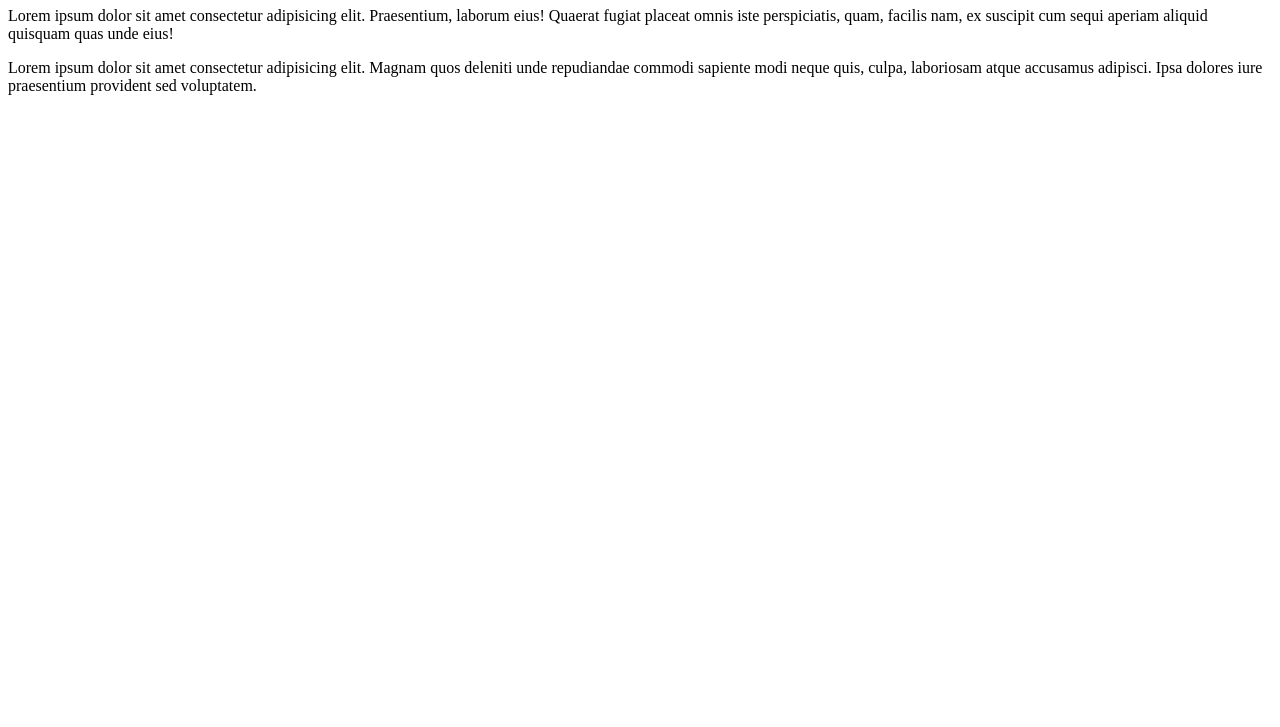
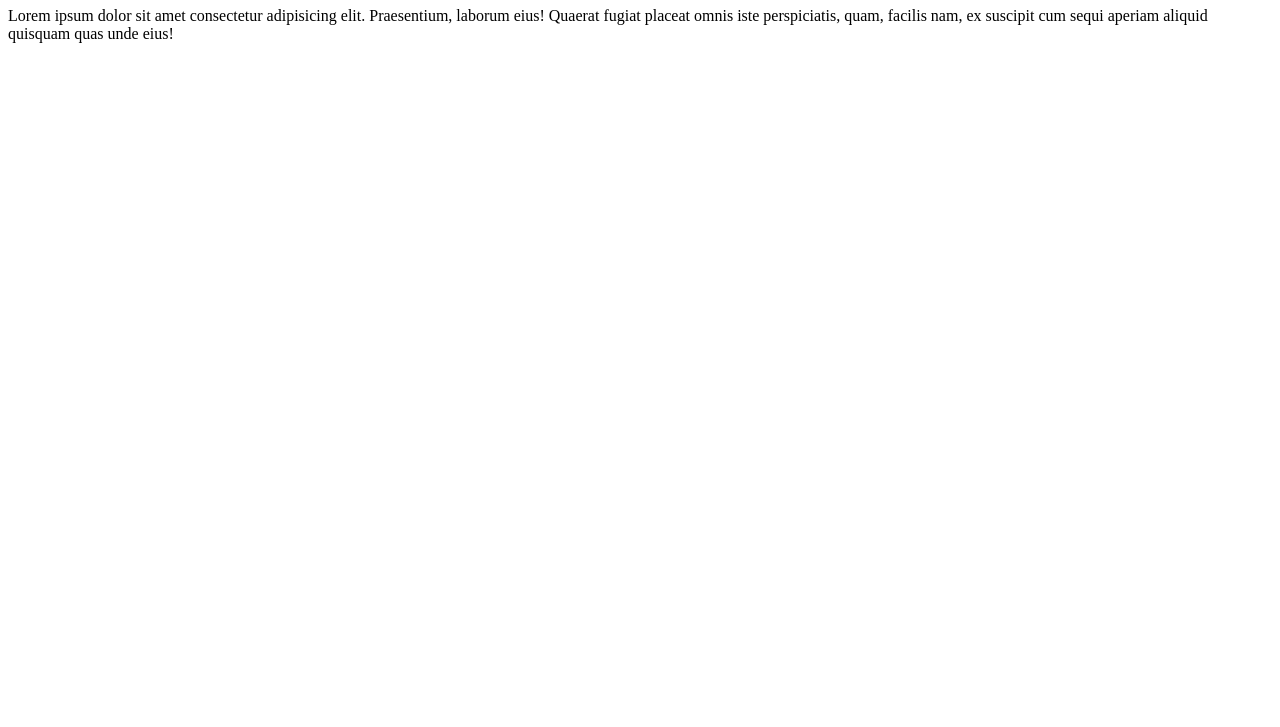
Before and after one commit to lolipopfounder/git-try, a plain HTML site: page index.html in a window 1280 px wide. Shown: the part 73-800 px from the top of the page. Drawn offline with Linux system fonts and the light colour scheme.

Commit message:
Revert "add more text"
This reverts commit 6176199fe583f40ed5c0df760551337e240d255e.

```diff
--- a/index.html
+++ b/index.html
@@ -10,6 +10,5 @@
     <h1>Topic</h1>
     <p>Lorem ipsum dolor sit amet consectetur adipisicing elit. Praesentium, laborum eius! Quaerat fugiat placeat omnis iste perspiciatis, quam, facilis nam, ex suscipit cum sequi aperiam aliquid quisquam quas unde eius!</p>
     <a href="#"></a>
-    <p>Lorem ipsum dolor sit amet consectetur adipisicing elit. Magnam quos deleniti unde repudiandae commodi sapiente modi neque quis, culpa, laboriosam atque accusamus adipisci. Ipsa dolores iure praesentium provident sed voluptatem.</p>
 </body>
 </html>
```
